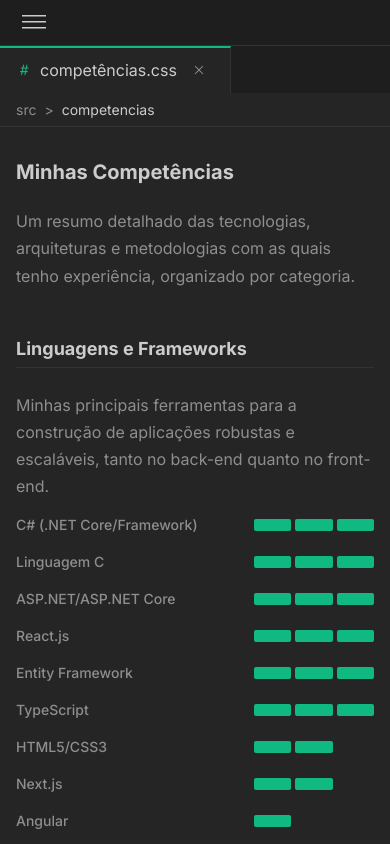
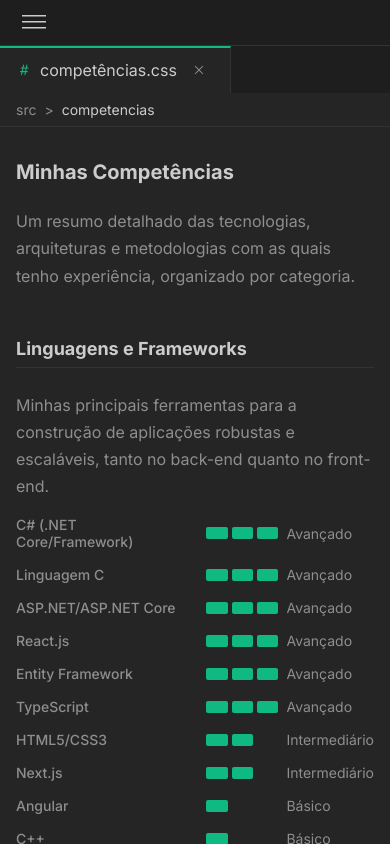
Before and after one commit to pmatos2000/portfolio-paulo-matos, a Next.js app: page /competencias in a window 390 px wide. Built offline with nearby package versions, Linux system fonts and the light colour scheme.

Commit message:
feat(competencias): exibe o nivel por escrito ao lado da barra

```diff
--- a/src/app/competencias/competencias.module.css
+++ b/src/app/competencias/competencias.module.css
@@ -25,6 +25,7 @@
 @media (max-width: 768px) {
   .skillsGrid {
     grid-template-columns: 1fr auto;
+    gap: 1rem 0.75rem;
   }
 
   .skillName {
--- a/src/components/SkillBar/SkillBar.module.css
+++ b/src/components/SkillBar/SkillBar.module.css
@@ -1,8 +1,15 @@
+.container {
+  display: flex;
+  align-items: center;
+  gap: 0.75rem;
+}
+
 .skillBar {
   display: grid;
   grid-template-columns: repeat(3, 1fr);
   gap: 4px;
   width: 120px;
+  flex-shrink: 0;
 }
 
 .barSegment {
@@ -14,3 +21,19 @@
 .barSegment.filled {
   background-color: var(--primary-color);
 }
+
+.level {
+  font-size: var(--font-size-sm);
+  color: var(--text-color-secondary);
+  white-space: nowrap;
+}
+
+@media (max-width: 768px) {
+  .skillBar {
+    width: 72px;
+  }
+
+  .container {
+    gap: 0.5rem;
+  }
+}
--- a/src/components/SkillBar/SkillBar.tsx
+++ b/src/components/SkillBar/SkillBar.tsx
@@ -15,7 +15,8 @@
   const filledSegments = levelMap[level] || 0;
 
   return (
-    <div className={styles.skillBar} role="img" aria-label={`Nível: ${level}`}>
+    <div className={styles.container}>
+      <div className={styles.skillBar} aria-hidden="true">
         <div
           className={`${styles.barSegment} ${filledSegments >= 1 ? styles.filled : ""}`}
         />
@@ -26,6 +27,8 @@
           className={`${styles.barSegment} ${filledSegments >= 3 ? styles.filled : ""}`}
         />
       </div>
+      <span className={styles.level}>{level}</span>
+    </div>
   );
 };
 
```
Lines whose indentation alone changed are shown as unchanged.
